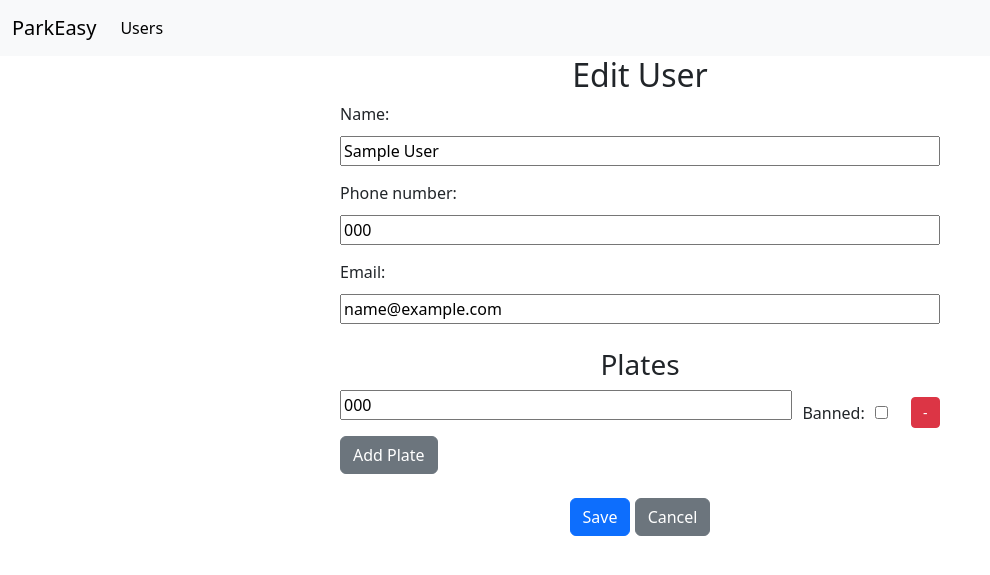
After one commit to Roll1ngo/ParkEasy, a Django app: page /admin_panel/users/edit/1/ in a window 1280 px wide. The commit adds this page. Shown: the top 575 px of the page, without its empty margins (0-990 px from the left). Run offline with Django 5.2, Linux system fonts and the light colour scheme; a user stored in the database is signed in; tables that the repository leaves empty hold one stand-in row (values such as "Sample post").

Commit message:
nesterov_commit
додавання/видалення номерних знаків
редагування даних клієнта
бан номерних знаків

```diff
--- /dev/null
+++ b/ParkEasy/admin_panel/forms.py
@@ -0,0 +1,28 @@
+from django import forms
+from parkings.models import UserProfile, Plates
+from django.forms import modelformset_factory
+from django.forms import inlineformset_factory
+
+
+class UserProfileForm(forms.ModelForm):
+    class Meta:
+        model = UserProfile
+        fields = ['name', 'phone_number', 'email']
+
+
+class PlatesForm(forms.ModelForm):
+    class Meta:
+        model = Plates
+        fields = ['plate_number', 'is_banned', 'id']
+        widgets = {
+            'plate_number': forms.TextInput(attrs={'maxlength': '20'}),
+            'is_banned': forms.CheckboxInput(),
+        }
+
+
+PlateFormSet = inlineformset_factory(
+    UserProfile, Plates,
+    form=PlatesForm,
+    fields=('plate_number', 'is_banned', 'id'),
+    extra=0, can_delete=True
+)
--- /dev/null
+++ b/ParkEasy/admin_panel/templates/admin_panel/base.html
@@ -0,0 +1,124 @@
+<!DOCTYPE html>
+<html>
+    <head>
+        <title>Admin Panel</title>
+        <link href="https://cdn.jsdelivr.net/npm/bootstrap@5.3.3/dist/css/bootstrap.min.css" rel="stylesheet" integrity="sha384-QWTKZyjpPEjISv5WaRU9OFeRpok6YctnYmDr5pNlyT2bRjXh0JMhjY6hW+ALEwIH" crossorigin="anonymous">
+        <meta charset="UTF-8">
+        <meta name="viewport" content="width=device-width, initial-scale=1.0">
+        <meta http-equiv="X-UA-Compatible" content="ie=edge">
+        <style>
+            .container {
+                display: flex;
+                justify-content: center;
+                align-items: center;
+            }
+
+            .form-container {
+                max-width: 600px;
+                width: 100%;
+                margin: auto;
+            }
+
+            .form-container input,
+            .form-container select,
+            .form-container textarea {
+                width: 100%;
+                max-width: 600px;
+                box-sizing: border-box;
+            }
+
+            .form-row {
+                display: flex;
+                flex-direction: column;
+                margin-bottom: 15px;
+            }
+
+            .form-row label {
+                margin-bottom: 5px;
+            }
+
+            .form-row input,
+            .form-row select,
+            .form-row textarea {
+                margin-top: 5px;
+            }
+
+            .form-row > label,
+            .form-row > div {
+                display: inline-block;
+                vertical-align: middle;
+            }
+
+            .form-row > label {
+                width: 30%;
+            }
+
+            .form-row > div {
+                width: 65%;
+                margin-left: 5%;
+            }
+
+            .form-row-inline {
+                display: flex;
+                align-items: center;
+                max-width: 100%;
+            }
+
+            .form-row-inline label {
+                margin: 0;
+                margin-right: 10px;
+            }
+
+            .form-row-inline input[type="checkbox"] {
+                margin-left: 5px;
+            }
+
+            .form-row-inline input[type="text"] {
+                max-width: 600px;
+            }
+
+            .plate-field-container {
+                max-width: 100%;
+            }
+
+            .plate-field {
+                width: 80%;
+                margin-right: 10px;
+            }
+
+            .checkbox-field {
+                width: 5%;
+                margin-left: 20px;
+                margin-right: 20px;
+            }
+
+            .delete-btn-css {
+                width: 5%;
+            }
+
+            .banned {
+                width: 5%;
+            }
+        </style>
+    </head>
+    <body>
+        <nav class="navbar navbar-expand-lg bg-body-tertiary">
+            <div class="container-fluid">
+                <a class="navbar-brand" href="#">ParkEasy</a>
+                <button class="navbar-toggler" type="button" data-bs-toggle="collapse" data-bs-target="#navbarSupportedContent" aria-controls="navbarSupportedContent" aria-expanded="false" aria-label="Toggle navigation">
+                    <span class="navbar-toggler-icon"></span>
+                </button>
+                <div class="collapse navbar-collapse" id="navbarSupportedContent">
+                    <ul class="navbar-nav me-auto mb-2 mb-lg-0">
+                        <li class="nav-item">
+                            <a class="nav-link active" aria-current="page" href="{% url 'admin_panel:users' %}">Users</a>
+                        </li>
+                    </ul>
+                </div>
+            </div>
+        </nav>
+        {% block content %}
+        {% endblock %}
+        <script src="https://cdn.jsdelivr.net/npm/bootstrap@5.3.3/dist/js/bootstrap.bundle.min.js" integrity="sha384-YvpcrYf0tY3lHB60NNkmXc5s9fDVZLESaAA55NDzOxhy9GkcIdslK1eN7N6jIeHz" crossorigin="anonymous"></script>
+    </body>
+</html>
--- /dev/null
+++ b/ParkEasy/admin_panel/templates/admin_panel/edit_user.html
@@ -0,0 +1,121 @@
+{% extends 'admin_panel/base.html' %}
+{% block content %}
+<div class="container">
+    <div class="form-container">
+        <h2 class="text-center">Edit User</h2>
+        <form method="POST" class="form-container">
+            {% csrf_token %}
+            <div class="form-group">
+                <div class="form-row">
+                    <label for="{{ profile_form.name.id_for_label }}">Name:</label>
+                    {{ profile_form.name }}
+                </div>
+                <div class="form-row">
+                    <label for="{{ profile_form.phone.id_for_label }}">Phone number:</label>
+                    {{ profile_form.phone_number }}
+                </div>
+                <div class="form-row">
+                    <label for="{{ profile_form.email.id_for_label }}">Email:</label>
+                    {{ profile_form.email }}
+                </div>
+            </div>
+            <h3 class="text-center mt-4">Plates</h3>
+            {{ plates_formset.management_form }}
+            <div id="plates-container">
+                {% for form in plates_formset %}
+                    <div class="form-row-inline">
+                        {{ form.id }}
+                        <div class="plate-field mb-3">{{ form.plate_number }}</div>
+                        <label for="{{ form.is_banned.id_for_label }}" class="banned">Banned:</label>
+                        <div class="checkbox-field">{{ form.is_banned }}</div>
+                        <button type="button" class="btn btn-danger btn-sm delete-btn delete-btn-css" data-form-id="{{ forloop.counter0 }}">-</button>
+                        <input type="hidden" name="{{ form.prefix }}-DELETE" id="id_{{ form.prefix }}-DELETE" value="False">
+                    </div>
+                {% endfor %}
+            </div>
+            <button type="button" class="btn btn-secondary" id="add-row">Add Plate</button>
+            <div class="text-center mt-4">
+                <button type="submit" class="btn btn-primary">Save</button>
+                <a href="{% url 'admin_panel:users' %}" class="btn btn-secondary">Cancel</a>
+            </div>
+        </form>
+    </div>
+</div>
+<script>
+document.addEventListener('DOMContentLoaded', function() {
+    const formsetContainer = document.querySelector('.form-container');
+
+    formsetContainer.addEventListener('click', function(event) {
+        if (event.target && event.target.matches('.delete-btn')) {
+            const formId = event.target.getAttribute('data-form-id');
+            const formRow = document.querySelector(`.form-row-inline:nth-child(${parseInt(formId) + 1})`);
+
+            if (formRow) {
+                // Змінюємо значення прихованого поля на True
+                const deleteInput = formRow.querySelector('input[name$="-DELETE"]');
+                if (deleteInput) {
+                    deleteInput.value = 'True';
+                }
+                formRow.style.display = 'none'; // Приховати рядок для візуалізації
+                updateFormsetManagementForm();
+            }
+        }
+    });
+
+    function updateFormsetManagementForm() {
+        const forms = document.querySelectorAll('.form-row-inline');
+        document.querySelector('#id_plates-TOTAL_FORMS').value = forms.length;
+
+        forms.forEach((form, index) => {
+            const formPrefix = `plates-${index}`;
+            form.querySelectorAll('input, select, textarea').forEach(input => {
+                const name = input.getAttribute('name');
+                if (name) {
+                    input.setAttribute('name', name.replace(/^plates-\d+/, formPrefix));
+                }
+            });
+
+            const labels = form.querySelectorAll('label');
+            labels.forEach(label => {
+                const forAttribute = label.getAttribute('for');
+                if (forAttribute) {
+                    label.setAttribute('for', forAttribute.replace(/^id_plates-\d+/, `id_${formPrefix}`));
+                }
+            });
+        });
+    }
+});
+</script>
+<script src="https://code.jquery.com/jquery-3.6.0.min.js"></script>
+<script>
+    $(document).ready(function() {
+        var form_idx = {{ plates_formset.total_form_count }};
+
+        $('#add-row').click(function() {
+            var newRow = `
+                <div class="form-row-inline" id="form-row-${form_idx}">
+                    <div class="plate-field mb-3">
+                        <input type="text" name="plates-${form_idx}-plate_number" id="id_plates-${form_idx}-plate_number" />
+                    </div>
+                    <label for="id_plates-${form_idx}-is_banned" class="banned">Banned:</label>
+                    <div class="checkbox-field">
+                        <input type="checkbox" name="plates-${form_idx}-is_banned" id="id_plates-${form_idx}-is_banned" />
+                    </div>
+                    <button type="button" class="btn btn-danger remove-row delete-btn-css" data-row-id="${form_idx}">-</button>
+                </div>`;
+
+            $('#plates-container').append(newRow);
+            form_idx++;
+            $('#id_plates-TOTAL_FORMS').val(form_idx);
+        });
+
+        $('#plates-container').on('click', '.remove-row', function() {
+            var row_id = $(this).data('row-id');
+            $('#form-row-' + row_id).remove();
+            // Update TOTAL_FORMS field
+            var current_count = $('#id_plates-TOTAL_FORMS').val();
+            $('#id_plates-TOTAL_FORMS').val(current_count - 1);
+        });
+    });
+</script>
+{% endblock %}
--- a/ParkEasy/admin_panel/urls.py
+++ b/ParkEasy/admin_panel/urls.py
@@ -6,4 +6,5 @@ app_name = 'admin_panel'
 urlpatterns = [
     path('', views.home, name='home'),
     path('users/', views.users, name='users'),
+    path('users/edit/<int:user_id>/', views.edit_user, name='edit_user'),
 ]
--- a/ParkEasy/admin_panel/views.py
+++ b/ParkEasy/admin_panel/views.py
@@ -1,5 +1,6 @@
-from django.shortcuts import render, redirect
+from django.shortcuts import render, redirect, get_object_or_404
 from django.contrib import messages
+from .forms import UserProfileForm, PlateFormSet
 from parkings.models import UserProfile
 
 
@@ -27,5 +28,55 @@ def home(request):
 
 @superuser_required(login_url='/login/')
 def users(request):
-    users = UserProfile.objects.all()
+    users = UserProfile.objects.prefetch_related('plates').all()
     return render(request, 'admin_panel/users.html', {'users': users})
+
+#
+# @superuser_required(login_url='/login/')
+# def edit_user(request, user_id):
+#     user = get_object_or_404(UserProfile, id=user_id)
+#
+#     if request.method == 'POST':
+#         profile_form = UserProfileForm(request.POST, instance=user)
+#         plates_formset = PlateFormSet(request.POST, instance=user)
+#
+#         if profile_form.is_valid() and plates_formset.is_valid():
+#             profile_form.save()
+#             plates_formset.save()
+#             return redirect('admin_panel:users')
+#     else:
+#         profile_form = UserProfileForm(instance=user)
+#         plates_formset = PlateFormSet(instance=user)
+#
+#     return render(request, 'admin_panel/edit_user.html', {
+#         'profile_form': profile_form,
+#         'plates_formset': plates_formset
+#     })
+#
+
+
+@superuser_required(login_url='/login/')
+def edit_user(request, user_id):
+    user = get_object_or_404(UserProfile, id=user_id)
+
+    if request.method == 'POST':
+        profile_form = UserProfileForm(request.POST, instance=user)
+        plates_formset = PlateFormSet(request.POST, instance=user)
+
+        if profile_form.is_valid() and plates_formset.is_valid():
+            profile_form.save()
+            plates_formset.save()
+
+            for form in plates_formset:
+                if form.cleaned_data and not form.cleaned_data.get('DELETE', False):
+                    form.save()
+
+            return redirect('admin_panel:users')  # Перенаправляємо після збереження
+    else:
+        profile_form = UserProfileForm(instance=user)
+        plates_formset = PlateFormSet(instance=user)
+
+    return render(request, 'admin_panel/edit_user.html', {
+        'profile_form': profile_form,
+        'plates_formset': plates_formset
+    })
```
Also changed, not shown: ParkEasy/admin_panel/templates/admin_panel/home.html (+5 -29 lines), ParkEasy/admin_panel/templates/admin_panel/users.html (+9 -32 lines), ParkEasy/parkings/models.py (+9 -0 lines), ParkEasy/parkings/migrations/0001_initial.py, 1 other file.
